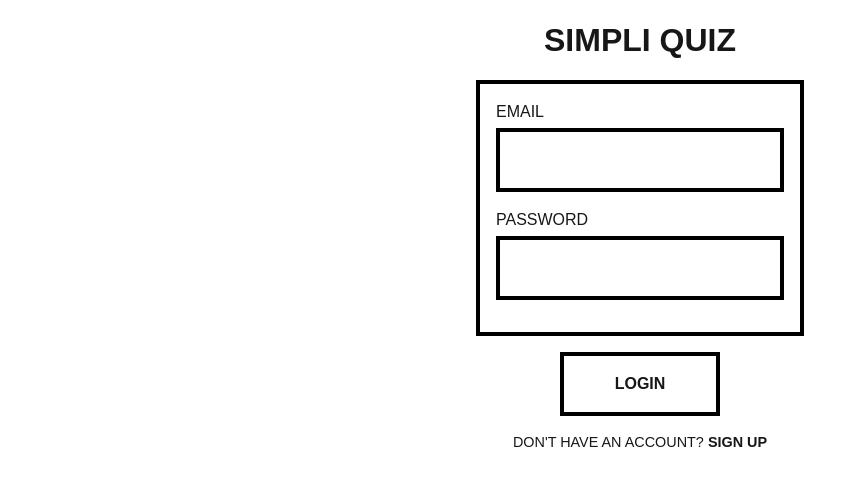
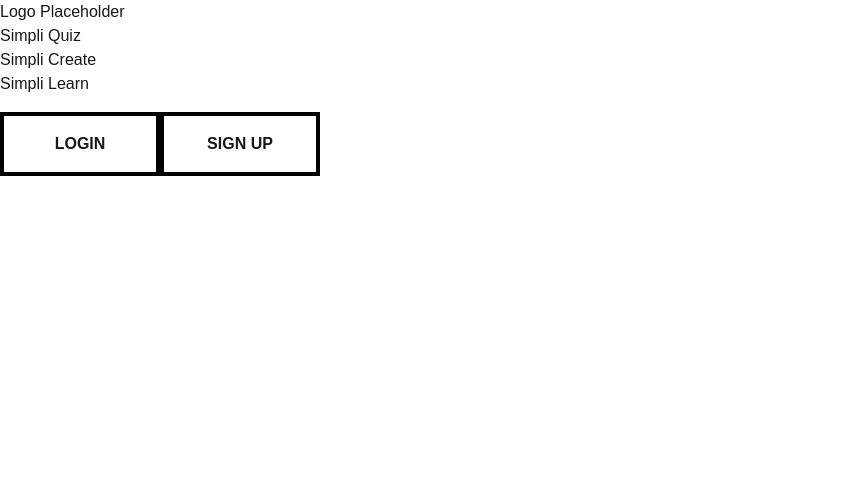
Before and after one commit to jdouglas9025/csci4300-teambrainrot, a Next.js app: page / in a window 1280 px wide. Shown: the top 486 px of the page, without its empty margins (0-867 px from the left). Built offline with nearby package versions, Linux system fonts and the light colour scheme.

Commit message:
Modified a few items just to test out app.

```diff
--- a/src/app/components/LandingPage.tsx
+++ b/src/app/components/LandingPage.tsx
@@ -1,4 +1,7 @@
-import Button from '/components/Button'
+import Button, {ButtonType} from './Button'
+import Link from "next/link";
+import styles from "@/app/css/LandingPage.module.css";
+import React from "react";
 
 
 export default function LandingPage() {
@@ -8,8 +11,14 @@ export default function LandingPage() {
             <h1>Simpli Quiz</h1>
             <p>Simpli Create</p>
             <p>Simpli Learn</p>
-            <Button />
-            <Button />
+
+            <Link href={'/login'}>
+                <Button className={styles.button} type='button' buttonType={ButtonType.login}/>
+            </Link>
+
+            <Link href={'/signup'}>
+                <Button className={styles.button} type='button' buttonType={ButtonType.signup}/>
+            </Link>
         </div>
     );
 }
--- a/src/app/components/QuizResultsPage.tsx
+++ b/src/app/components/QuizResultsPage.tsx
@@ -1,6 +1,6 @@
 "use client"
 
-import {Quiz, QuizItem} from "@/app/interfaces";
+import {QuizItem} from "@/app/interfaces";
 import checkMark from '../icons/CheckMarkLight.svg'
 import xMark from '../icons/XMarkLight.svg'
 import home from '../icons/HomeLight.svg'
@@ -9,12 +9,12 @@ import styles from '../css/QuizResultsPage.module.css'
 import Link from "next/link";
 
 interface QuizResultsProps {
-    quiz: Quiz
+    quizItems: QuizItem[]
 }
 
 export default function QuizResultsPage(props: QuizResultsProps) {
-    const correctQuestions = props.quiz.quizItems.filter(quizItem => quizItem.selectedAnswerId === quizItem.correctAnswerId)
-    const incorrectQuestions = props.quiz.quizItems.filter(quizItem => quizItem.selectedAnswerId !== quizItem.correctAnswerId)
+    const correctQuestions = props.quizItems.filter(quizItem => quizItem.selectedAnswerId === quizItem.correctAnswerId)
+    const incorrectQuestions = props.quizItems.filter(quizItem => quizItem.selectedAnswerId !== quizItem.correctAnswerId)
 
     return (
         <>
@@ -24,7 +24,7 @@ export default function QuizResultsPage(props: QuizResultsProps) {
 
             <div className={styles.container}>
                 <div className={styles.results}>
-                    <p className={styles.score}>{correctQuestions.length / (correctQuestions.length + incorrectQuestions.length) * 100}%</p>
+                    <p className={styles.score}>{Math.round(correctQuestions.length / (correctQuestions.length + incorrectQuestions.length) * 100)}%</p>
                     <p>{correctQuestions.length}/{correctQuestions.length + incorrectQuestions.length} Correct</p>
 
                     <p className={styles.incorrectQuestions}>{incorrectQuestions.length == 0 ? 'Great job!' : 'Incorrect Questions'}</p>
--- a/src/app/css/LandingPage.module.css
+++ b/src/app/css/LandingPage.module.css
@@ -0,0 +1,16 @@
+
+/** Common styling for button **/
+.button {
+    width: 10rem;
+    padding: 1rem;
+    margin: 1rem 0;
+    font-weight: bold;
+    font-size: 1rem;
+    border: .25rem solid black;
+    text-transform: uppercase;
+}
+
+.button:hover {
+    /** Slight gray color when hovering **/
+    background-color: #ede6e6;
+}
--- a/src/app/page.tsx
+++ b/src/app/page.tsx
@@ -4,9 +4,11 @@ import LoginPage from "@/app/components/LoginPage";
 import QuizTakingPage, {sample} from "@/app/components/QuizTakingPage";
 import QuizResultsPage from "@/app/components/QuizResultsPage";
 import {sampleQuiz} from "@/app/interfaces";
+import LandingPage from "@/app/components/LandingPage";
 
+// Initial landing for all users
 export default function Home() {
     return (
-        <LoginPage/>
+        <LandingPage/>
   );
 }
--- a/src/app/quiz/[id]/page.tsx
+++ b/src/app/quiz/[id]/page.tsx
@@ -11,6 +11,7 @@ export interface InProgressQuizProps {
     params: {id: string} // Dynamic ID passed by NextJS
 }
 
+// Wrapper for in-progress quiz -- loads each item in a quiz taking page
 export default function InProgressQuizWrapper(props: InProgressQuizProps) {
     // Load data from database using id
     // Hardcode for now
@@ -45,10 +46,10 @@ export default function InProgressQuizWrapper(props: InProgressQuizProps) {
         <div>
             {quizCompleted ? (
                 /** Load results page **/
-                <QuizResultsPage quiz={tempProps.quiz}></QuizResultsPage>
+                <QuizResultsPage quizItems={quizItems}></QuizResultsPage>
             ) : (
                 /** Load the current quiz item **/
-                <QuizTakingPage quizItem={tempProps.quiz.quizItems[index]} submitHandler={submitHandler}></QuizTakingPage>
+                <QuizTakingPage quizItem={quizItems[index]} submitHandler={submitHandler}></QuizTakingPage>
             )}
         </div>
     );
```
